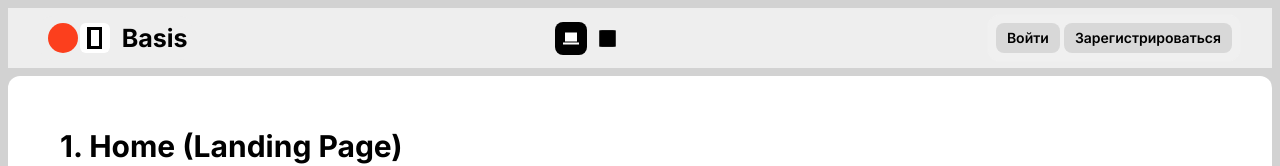
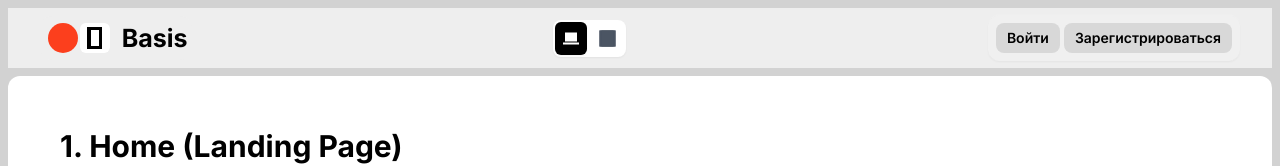
Before and after one commit to muhamed1222/basis, a React (Vite) app: page / in a window 1280 px wide. Shown: the top 166 px of the page. Built offline with nearby package versions, Linux system fonts and the light colour scheme.

Commit message:
Fix Header Display Issues

```diff
--- a/components/Header.tsx
+++ b/components/Header.tsx
@@ -4,30 +4,29 @@ import { BasisLogoParts, DesktopViewIcon, MobileViewIcon } from './icons/IconCom
 
 export const Header: React.FC = () => {
   const [isDesktopViewActive, setIsDesktopViewActive] = React.useState(true);
-  // In a real app, view active state might be tied to current route or global state
 
   return (
     <header className="bg-[#EEEEEE] py-2">
       <div className="max-w-[1400px] mx-auto px-4 sm:px-6 lg:px-8">
         <div className="flex items-center justify-between h-[44px]">
           {/* Left: Logo */}
-          <Link to="/" className="flex items-center p-[4px] bg-[#EEEEEE] rounded-[12px] space-x-2">
+          <Link to="/" className="flex items-center p-[4px] bg-[#EEEEEE] rounded-[12px] space-x-2 hover:bg-gray-200 transition-colors">
             <div className="flex items-center gap-[1.71px] px-[4px] py-[3px]">
               <BasisLogoParts />
             </div>
             <span className="font-pragmatica text-black text-[25px] font-[630] leading-[25px]">Basis</span>
           </Link>
 
-          {/* Center: View Icons (Functionality context might change with routing) */}
-          <div className="flex items-center space-x-1">
+          {/* Center: View Icons */}
+          <div className="flex items-center space-x-1 bg-white rounded-[8px] p-[2px] shadow-sm">
             <button
               aria-label="Desktop view"
               aria-pressed={isDesktopViewActive}
-              onClick={() => setIsDesktopViewActive(true)} // This is local state, might need to affect layout globally if functional
-              className={`p-[8px] rounded-[8px] transition-colors ${
+              onClick={() => setIsDesktopViewActive(true)}
+              className={`p-[8px] rounded-[6px] transition-all duration-200 ${
                 isDesktopViewActive
-                  ? 'bg-black text-white'
-                  : 'text-black hover:bg-gray-200'
+                  ? 'bg-black text-white shadow-sm'
+                  : 'text-gray-600 hover:bg-gray-100 hover:text-black'
               }`}
             >
               <DesktopViewIcon className="w-[16px] h-[17px]" />
@@ -36,10 +35,10 @@ export const Header: React.FC = () => {
               aria-label="Mobile view"
               aria-pressed={!isDesktopViewActive}
               onClick={() => setIsDesktopViewActive(false)}
-              className={`p-[8px] rounded-[8px] transition-colors ${
+              className={`p-[8px] rounded-[6px] transition-all duration-200 ${
                 !isDesktopViewActive
-                  ? 'bg-black text-white'
-                  : 'text-black hover:bg-gray-200'
+                  ? 'bg-black text-white shadow-sm'
+                  : 'text-gray-600 hover:bg-gray-100 hover:text-black'
               }`}
             >
               <MobileViewIcon className="w-[17px] h-[17px]" />
@@ -47,12 +46,17 @@ export const Header: React.FC = () => {
           </div>
 
           {/* Right: Auth Buttons */}
-          <div className="bg-[#F0F0F0] rounded-[12px] p-[8px] flex items-center space-x-1 outline outline-1 outline-[rgba(255,255,255,0.08)]">
-            {/* These should ideally link to /auth or trigger auth modals */}
-            <Link to="/auth?action=login" className="px-[11px] py-[5px] text-sm font-semibold text-black bg-[rgba(0,0,0,0.10)] hover:bg-[rgba(0,0,0,0.15)] rounded-[8px] transition-colors leading-[20px]">
+          <div className="bg-[#F0F0F0] rounded-[12px] p-[8px] flex items-center space-x-1 outline outline-1 outline-[rgba(255,255,255,0.08)] shadow-sm">
+            <Link
+              to="/auth?action=login"
+              className="px-[11px] py-[5px] text-sm font-semibold text-black bg-[rgba(0,0,0,0.10)] hover:bg-[rgba(0,0,0,0.15)] rounded-[8px] transition-all duration-200 leading-[20px] hover:shadow-sm"
+            >
               Войти
             </Link>
-            <Link to="/auth?action=signup" className="px-[11px] py-[5px] text-sm font-semibold text-black bg-[rgba(0,0,0,0.10)] hover:bg-[rgba(0,0,0,0.15)] rounded-[8px] transition-colors leading-[20px]">
+            <Link
+              to="/auth?action=signup"
+              className="px-[11px] py-[5px] text-sm font-semibold text-black bg-[rgba(0,0,0,0.10)] hover:bg-[rgba(0,0,0,0.15)] rounded-[8px] transition-all duration-200 leading-[20px] hover:shadow-sm"
+            >
               Зарегистрироваться
             </Link>
           </div>
```
